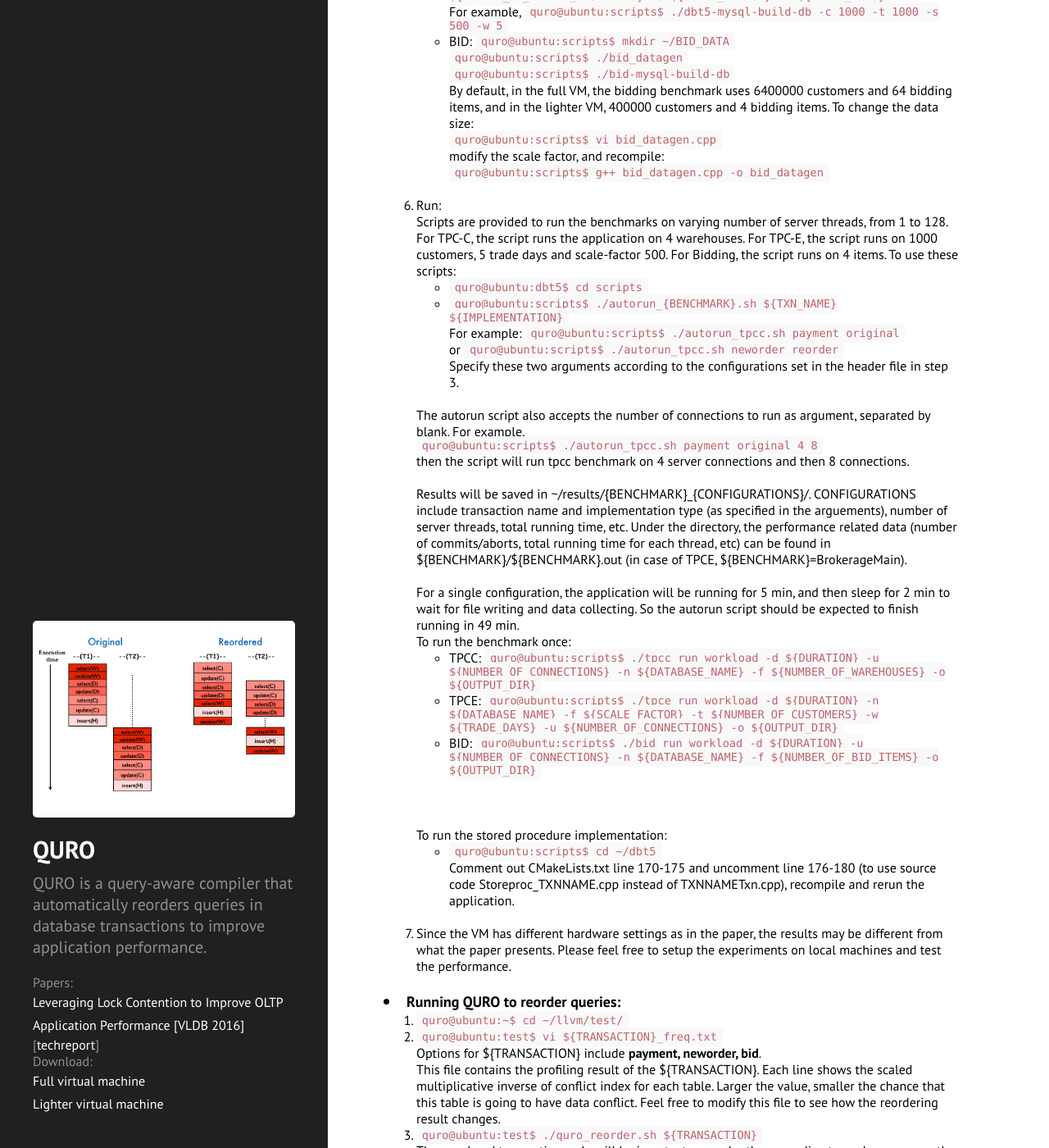
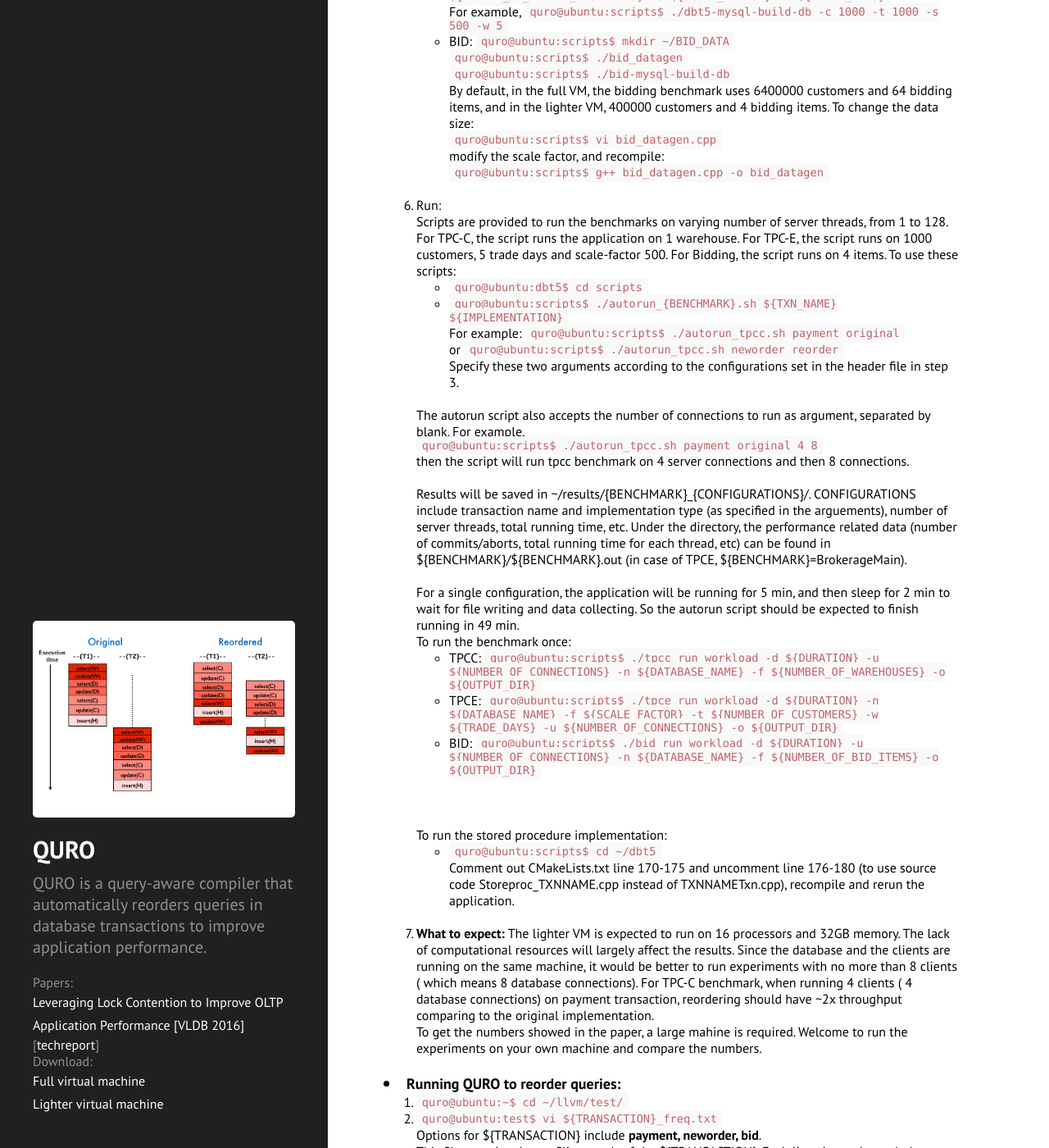
Before and after one commit to uwdb/website, a Jekyll site: the page projects/quro/detailed_instr.html, which Jekyll copies as it is, in a window 1280 px wide and 1400 px high, scrolled down 1734 px. Shown: the whole window at 82% size. Built offline with Jekyll 4.4.1, drawn with Linux system fonts in a browser that asks for light colours; nearby versions of some CDN libraries; Markdown is read by kramdown in place of the engine named in the settings.

Commit message:
[quro webpage] run tpcc on 1 warehouse, add throughput comparison number

```diff
--- a/projects/quro/detailed_instr.html
+++ b/projects/quro/detailed_instr.html
@@ -169,7 +169,7 @@ Performance [VLDB 2016]</a> [<a href="http://homes.cs.washington.edu/~congy/reor
 			</ul>
 
 			<li>Run:
-			<br>Scripts are provided to run the benchmarks on varying number of server threads, from 1 to 128. For TPC-C, the script runs the application on 4 warehouses. For TPC-E, the script runs on 1000 customers, 5 trade days and scale-factor 500. For Bidding, the script runs on 4 items. To use these scripts:
+			<br>Scripts are provided to run the benchmarks on varying number of server threads, from 1 to 128. For TPC-C, the script runs the application on 1 warehouse. For TPC-E, the script runs on 1000 customers, 5 trade days and scale-factor 500. For Bidding, the script runs on 4 items. To use these scripts:
 			<ul stype="list-stype-type:circle">
 			<li><code>quro@ubuntu:dbt5$ cd scripts</code>
 			<li><code>quro@ubuntu:scripts$ ./autorun_{BENCHMARK}.sh ${TXN_NAME} ${IMPLEMENTATION}</code>
@@ -200,7 +200,9 @@ Performance [VLDB 2016]</a> [<a href="http://homes.cs.washington.edu/~congy/reor
 			</ul>
 			</font>
 
-			<li>Since the VM has different hardware settings as in the paper, the results may be different from what the paper presents. Please feel free to setup the experiments on local machines and test the performance.
+			<li><b>What to expect:</b> The lighter VM is expected to run on 16 processors and 32GB memory. The lack of computational resources will largely affect the results. Since the database and the clients are running on the same machine, it would be better to run experiments with no more than 8 clients ( which means 8 database connections). For TPC-C benchmark, when running 4 clients ( 4 database connections) on payment transaction, reordering should have ~2x throughput comparing to the original implementation.
+			<br>To get the numbers showed in the paper, a large mahine is required. Welcome to run the experiments on your own machine and compare the numbers.
+
 			</ol>
 			</font>
 
--- a/projects/quro/index.html
+++ b/projects/quro/index.html
@@ -148,7 +148,7 @@ Performance [VLDB 2016]</a> [<a href="http://homes.cs.washington.edu/~congy/reor
 			</ul>
 			<br>
 			<li>Run:
-			<br>Scripts are provided to run the benchmarks on varying number of server connections, from 1 to 64. For TPC-C, the script runs the application on 4 warehouses. For TPC-E, the script runs on 1000 customers, 5 trade days and scale-factor 500. For Bidding, the script runs on 4 items. To use these scripts:
+			<br>Scripts are provided to run the benchmarks on varying number of server connections, from 1 to 64. For TPC-C, the script runs the application on 1 warehouse. For TPC-E, the script runs on 1000 customers, 5 trade days and scale-factor 500. For Bidding, the script runs on 4 items. To use these scripts:
 			<ul stype="list-stype-type:circle">
 			<li><code>quro@ubuntu:dbt5$ cd scripts</code>
 			<li><code>quro@ubuntu:scripts$ ./autorun_{BENCHMARK}.sh ${TXN_NAME} ${IMPLEMENTATION}</code>
@@ -163,6 +163,10 @@ Performance [VLDB 2016]</a> [<a href="http://homes.cs.washington.edu/~congy/reor
 			<br><br>Results will be saved in ~/results/{BENCHMARK}_{CONFIGURATIONS}/. CONFIGURATIONS include transaction name and implementation type (as specified in the arguements), number of server threads, total running time, etc. Under the directory, the performance related data (number of commits/aborts, total running time for each thread, etc) can be found in ${BENCHMARK}/${BENCHMARK}.out.
 			<br><br>For a single configuration, the application will be running for 5 min, and then sleep for 2 min to wait for file writing and data collecting. So the autorun script should be expected to finish running in 49 min.
 			<br>If you wish to run only a different benchmark configuration, go to <a href="http://db.cs.washington.edu/projects/quro/detailed_instr">detailed instructions</a> for more details.
+
+			<br><br><b>What to expect:</b> The lighter VM is expected to run on 16 processors and 32GB memory. The lack of computational resources will largely affect the results. Since the database and the clients are running on the same machine, it would be better to run experiments with no more than 8 clients ( which means 8 database connections). For TPC-C benchmark, when running 4 clients ( 4 database connections) on payment transaction, reordering should have ~2x throughput comparing to the original implementation.
+			<br>To get the numbers showed in the paper, a large mahine is required. Welcome to run the experiments on your own machine and compare the numbers.
+
 			</font>
 			</ol>
 			</font>
```
